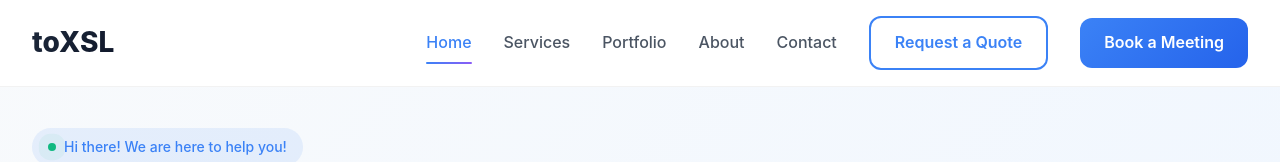
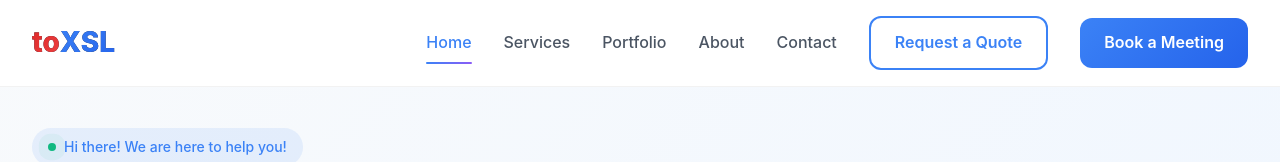
Before and after one commit to taniyathakur45/toxsl-redesigned-web, a React (Vite) app: page / in a window 1280 px wide. Shown: the top 162 px of the page. Built offline with nearby package versions, Linux system fonts and the light colour scheme.

Commit message:
Changed the color of the logo

```diff
--- a/src/pages/HomePage.jsx
+++ b/src/pages/HomePage.jsx
@@ -187,7 +187,7 @@
       <nav className={`navbar ${scrolled ? 'navbar-scrolled' : ''}`}>
         <div className="nav-container">
           <div className="logo" onClick={() => scrollToSection('home')}>
-            toXSL
+            <span className='logo-part-1'>to</span><span className='logo-part-2'>XSL</span>
           </div>
 
           <div className={`nav-menu ${isMobileMenuOpen ? 'nav-menu-active' : ''}`}>
--- a/src/styles/HomePage.css
+++ b/src/styles/HomePage.css
@@ -1372,3 +1372,157 @@
     bottom: 5rem;
   }
 }
+
+/* Logo Styles */
+.logo {
+  display: inline-flex;
+  align-items: center;
+  font-size: 1.75rem;
+  font-weight: 800;
+  text-decoration: none;
+  cursor: pointer;
+  transition: transform 0.3s ease;
+}
+
+.logo:hover {
+  transform: scale(1.05);
+}
+
+.logo-part-1 {
+  color: #dc2626; /* Red color */
+  background: linear-gradient(135deg, #dc2626 0%, #ef4444 100%);
+  -webkit-background-clip: text;
+  -webkit-text-fill-color: transparent;
+  background-clip: text;
+}
+
+.logo-part-2 {
+  color: #3b82f6; /* Blue color */
+  background: linear-gradient(135deg, #3b82f6 0%, #2563eb 100%);
+  -webkit-background-clip: text;
+  -webkit-text-fill-color: transparent;
+  background-clip: text;
+}
+
+/* Alternative: Solid colors without gradient */
+.logo-solid .logo-part-1 {
+  color: #dc2626; /* Solid red */
+  -webkit-text-fill-color: #dc2626;
+}
+
+.logo-solid .logo-part-2 {
+  color: #3b82f6; /* Solid blue */
+  -webkit-text-fill-color: #3b82f6;
+}
+
+/* Alternative: With number styling */
+.logo-with-number {
+  display: inline-flex;
+  align-items: baseline;
+}
+
+.logo-with-number .logo-part-1 {
+  color: #dc2626;
+  font-weight: 800;
+}
+
+.logo-with-number .logo-part-2 {
+  color: #3b82f6;
+  font-weight: 800;
+}
+
+.logo-number {
+  color: #1f2937;
+  font-weight: 800;
+  margin-left: 2px;
+}
+
+/* Hover effects */
+.logo-hover-effect {
+  transition: all 0.3s ease;
+}
+
+.logo-hover-effect:hover .logo-part-1 {
+  text-shadow: 0 0 10px rgba(220, 38, 38, 0.5);
+}
+
+.logo-hover-effect:hover .logo-part-2 {
+  text-shadow: 0 0 10px rgba(59, 130, 246, 0.5);
+}
+
+/* Dark mode support */
+@media (prefers-color-scheme: dark) {
+  .logo-part-1 {
+    color: #f87171; /* Lighter red for dark mode */
+  }
+
+  .logo-part-2 {
+    color: #60a5fa; /* Lighter blue for dark mode */
+  }
+}
+
+/* Responsive logo sizes */
+@media (max-width: 768px) {
+  .logo {
+    font-size: 1.5rem;
+  }
+}
+
+@media (max-width: 480px) {
+  .logo {
+    font-size: 1.25rem;
+  }
+}
+
+/* Animated logo */
+.logo-animated {
+  animation: fadeInLogo 0.5s ease-out;
+}
+
+@keyframes fadeInLogo {
+  from {
+    opacity: 0;
+    transform: translateX(-20px);
+  }
+  to {
+    opacity: 1;
+    transform: translateX(0);
+  }
+}
+
+/* Logo with underline effect */
+.logo-underline {
+  position: relative;
+}
+
+.logo-underline::after {
+  content: '';
+  position: absolute;
+  bottom: -5px;
+  left: 0;
+  width: 0;
+  height: 2px;
+  background: linear-gradient(90deg, #dc2626, #3b82f6);
+  transition: width 0.3s ease;
+}
+
+.logo-underline:hover::after {
+  width: 100%;
+}
+
+/* 3D Logo Effect */
+.logo-3d {
+  text-shadow:
+    1px 1px 0 #dc2626,
+    2px 2px 0 #3b82f6,
+    3px 3px 0 rgba(0, 0, 0, 0.1);
+}
+
+/* Glow Effect */
+.logo-glow:hover .logo-part-1 {
+  text-shadow: 0 0 8px rgba(220, 38, 38, 0.8);
+}
+
+.logo-glow:hover .logo-part-2 {
+  text-shadow: 0 0 8px rgba(59, 130, 246, 0.8);
+}
```
